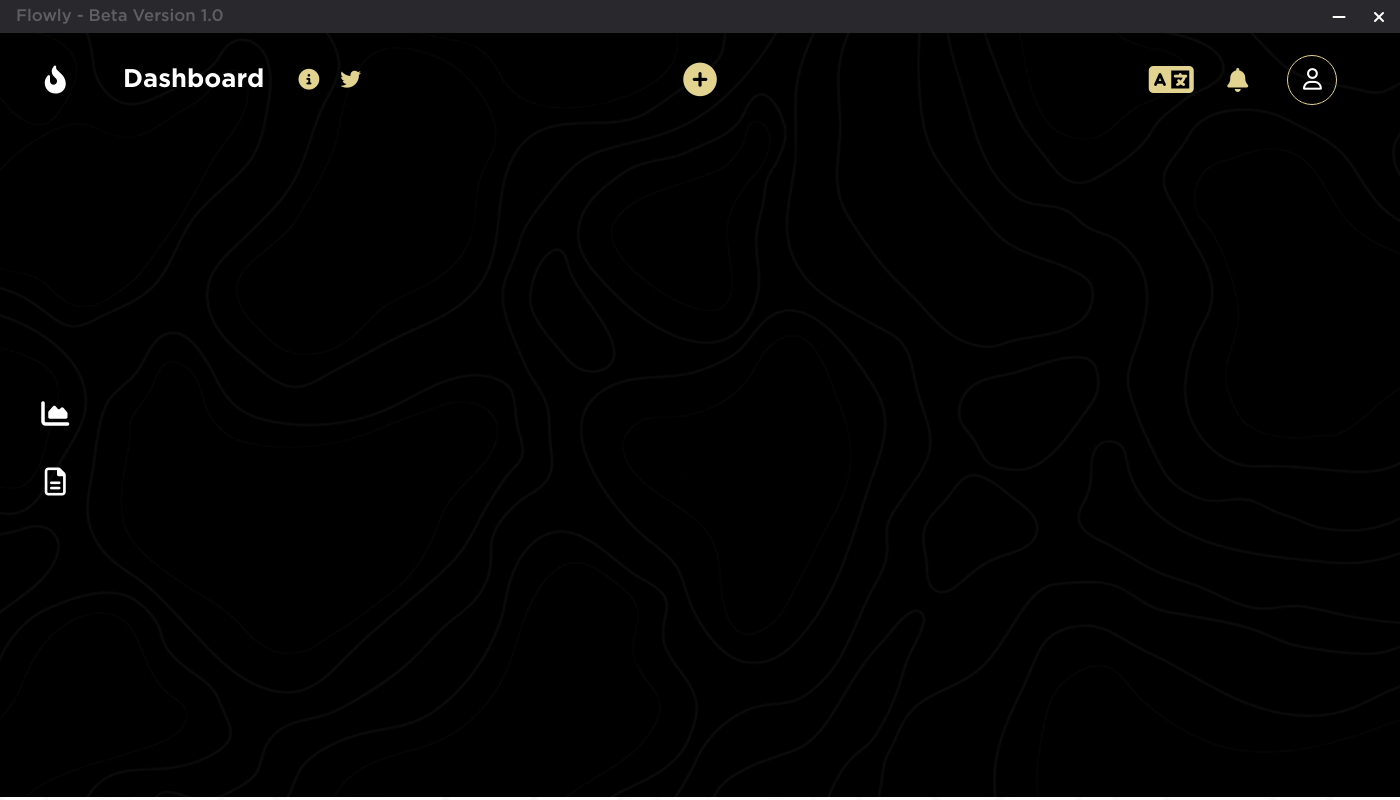
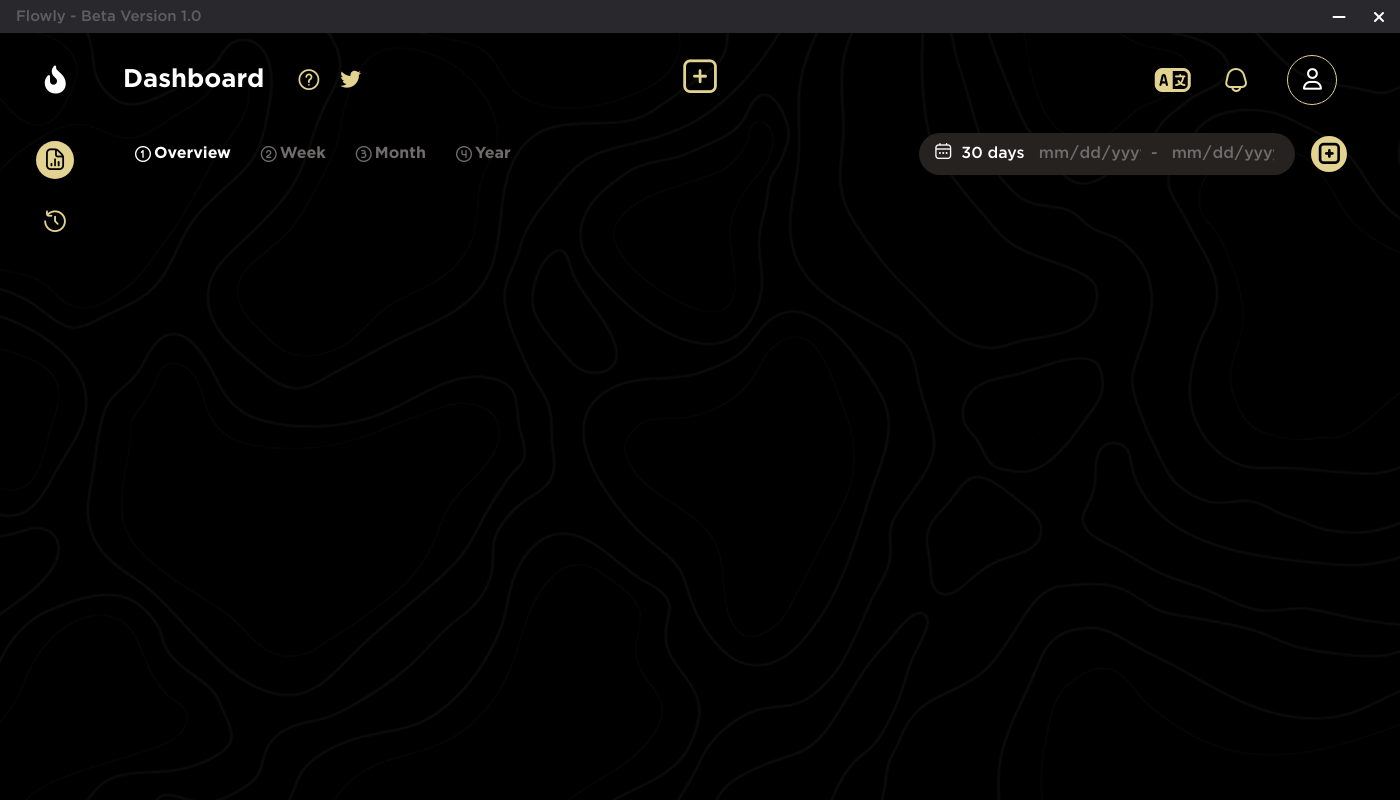
Before and after one commit to thomasperge/Flowly, an Electron app: page src/components/pages/dashboard.html in a window 1400 px wide. Drawn offline with nearby package versions, Linux system fonts and the light colour scheme.

Commit message:
Squashed commit of the following:
commit c2ba16669f6d072710b163456ce78423914e1068
Author: Thomasperge <thomaskauffmant74@gmail.com>
Date:   Wed Mar 22 13:10:21 2023 +0100

    feat: change navbar logo and fix container bug

commit 7d50cb2db2e7d1849737f67e1fd6fef693011a8c
Author: Thomasperge <thomaskauffmant74@gmail.com>
Date:   Wed Mar 22 12:31:48 2023 +0100

    feat: add date selsector

commit 4630dd2c148221eca2a179829809140ca8204c0d
Author: Thomasperge <thomaskauffmant74@gmail.com>
Date:   Wed Mar 22 11:58:28 2023 +0100

    feat: change logo navbar and page system

commit c531fadc94aeb863ad2e07a54d74a04c27f96213
Author: Thomasperge <thomaskauffmant74@gmail.com>
Date:   Wed Mar 22 11:33:03 2023 +0100

    feat: add select color overview

commit d34e613bd2d2d290a81e43369291130b5afd0d0f
Author: Thomasperge <thomaskauffmant74@gmail.com>
Date:   Wed Mar 22 11:13:45 2023 +0100

    feat: add new logo + overview navbar

commit 670dacc056966bfb046a668cf7a63b8b6d49a350
Author: Thomasperge <thomaskauffmant74@gmail.com>
Date:   Wed Mar 22 10:21:09 2023 +0100

    feat: center logo left navbar

```diff
--- a/main.js
+++ b/main.js
@@ -22,10 +22,10 @@ const createWindow = () => {
     windows = new BrowserWindow({
         frame: false,
         autoHideMenuBar: true,
-        width: 1425,
-        height: 725,
+        width: 1400,
+        height: 705,
         minWidth: 1325,
-        minHeight: 705,
+        minHeight: 675,
         resizable: true,
         webPreferences: {
             contextIsolation: true,
--- a/src/components/pages/dashboard.html
+++ b/src/components/pages/dashboard.html
@@ -5,6 +5,8 @@
     <meta http-equiv="X-UA-Compatible" content="IE=edge">
     <meta name="viewport" content="width=device-width, initial-scale=1.0">
     <link rel="stylesheet" href="https://cdnjs.cloudflare.com/ajax/libs/font-awesome/6.2.0/css/all.min.css" integrity="sha512-xh6O/CkQoPOWDdYTDqeRdPCVd1SpvCA9XXcUnZS2FmJNp1coAFzvtCN9BmamE+4aHK8yyUHUSCcJHgXloTyT2A==" crossorigin="anonymous" referrerpolicy="no-referrer" />
+    <link rel='stylesheet' href='https://cdn-uicons.flaticon.com/uicons-regular-rounded/css/uicons-regular-rounded.css'>
+    <link rel='stylesheet' href='https://cdn-uicons.flaticon.com/uicons-bold-rounded/css/uicons-bold-rounded.css'>
     <link rel="stylesheet" href="./../style/style.css">
     <title>Document</title>
 </head>
@@ -28,16 +30,16 @@
                     <div class="dashboard-logoRounded flex"><i class="fa-solid fa-fire-flame-curved"></i></div>
                 </div>
                 <div class="dashboard-title flex">Dashboard</div>
-                <div class="dashboard-aboutLogo flex"><i class="fa-solid fa-circle-info"></i><i class="fa-brands fa-twitter"></i></div>
+                <div class="dashboard-aboutLogo flex"><i class="fi fi-rr-interrogation flex"></i><i class="fa-brands fa-twitter"></i></div>
             </div>
 
             <!-- Middle -->
             <div class="dashboard-plusLogo flex">
-                <i class="fa-solid fa-circle-plus" id="toggle-button"></i>
+                <i class="fi fi-rr-square-plus" id="toggle-button"></i>
                 <div class="dashboard-addArea flex" id="addArea">
-                    <i class="fa-solid fa-car dashboard-addLogo flex" id="fa-car"></i>
-                    <i class="fa-solid fa-bolt dashboard-addLogo flex" id="fa-bolt"></i>
-                    <i class="fa-solid fa-oil-well dashboard-addLogo flex" id="fa-oil-well"></i>
+                    <i class="fi fi-rr-car-side dashboard-addLogo flex" id="fa-car"></i>
+                    <i class="fi fi-rr-bulb dashboard-addLogo flex" id="fa-bolt"></i>
+                    <i class="fi fi-rr-gas-pump-alt dashboard-addLogo flex" id="fa-oil-well"></i>
                 </div>
             </div>
 
@@ -94,28 +96,77 @@
 
             <!-- Right Icon -->
             <div class="dashboard-rightIcon">
-                <div class="dashboard-languageLogo flex"><i class="fa-solid fa-language"></i></div>
-                <div class="dashboard-notificationLogo flex"><i class="fa-solid fa-bell"></i></div>
+                <div class="dashboard-languageLogo flex"><i class="fi fi-rr-language flex"></i></div>
+                <div class="dashboard-notificationLogo flex"><i class="fi fi-rr-bell flex"></i></div>
                 <div class="dashboard-UserLogo flex">
                     <div class="dashboard-logoRoundedUser flex"><i class="fa-regular fa-user"></i></div>
                 </div>
             </div>
         </div>
+
         <!-- Second Green - All Stats Display -->
         <div class="dashboard-SCountainer2">
             <!-- First Blue - Left NavBar-->
-            <div class="dashboard-SCountainer2-1 flex">
+            <div class="dashboard-SCountainer2-1">
                 <div class="dashboard-logoContainer">
-                    <i class="fa-solid fa-chart-area flex"></i>
-                    <i class="fa-regular fa-file-lines flex"></i>
+                    <!-- Logo Graphs -->
+                    <div class="dashboard-logoLeftNavBarAreaRouded flex">
+                        <i class="fi fi-rr-file-chart-line dashboard-logoLeftNavBar logoOn flex"></i>
+                    </div>
+                    <!-- Logo Graphs -->
+                    <div class="dashboard-logoLeftNavBarAreaRouded flex">
+                        <i class="fi fi-rr-time-past dashboard-logoLeftNavBar logoOff flex"></i>
+                    </div>
                 </div>
             </div>
+
             <!-- Second Blue - All Graphs -->
             <div class="dashboard-SCountainer2-2" id="dashboard-SCountainer2-2">
-                <!-- First Pink - Time Range-->
-                <div class="dashboard-SCountainer2-2-1">
+                <!-- First Pink - Overview Range -->
+                <div class="dashboard-SCountainer2-2-1 flex">
 
+                    <!-- Overview Container -->
+                    <div class="dashboard-overviewByDateContainer">
+                        <!-- Left Overview area -->
+                        <div class="dashboard-overviewByDateLeftArea">
+                            <!-- Overview -->
+                            <div class="dashboard-overviewTitle 0 flex white">
+                                <i class="fi fi-rr-circle-1 flex"></i>
+                                Overview
+                            </div>
+                            <!-- Week -->
+                            <div class="dashboard-overviewTitle 1 flex gray">
+                                <i class="fi fi-rr-circle-2 flex"></i>
+                                Week
+                            </div>
+                            <!-- Month -->
+                            <div class="dashboard-overviewTitle 2 flex gray">
+                                <i class="fi fi-rr-circle-3 flex"></i>
+                                Month
+                            </div>
+                            <!-- Year -->
+                            <div class="dashboard-overviewTitle 3 flex gray">
+                                <i class="fi fi-rr-circle-4 flex"></i>
+                                Year
+                            </div>
+                        </div>
+
+                        <!-- Right Overview area -->
+                        <div class="dashboard-overviewByDateRightArea">
+                            <div class="dashboard-overviewDateInputArea">
+                                <i class="fi fi-rr-calendar"></i>
+                                30 days
+                                <input type="date" name="" id="" class="dashboard-overviewInputDate">
+                                <div class="gray">-</div>
+                                <input type="date" name="" id="" class="dashboard-overviewInputDate">
+                            </div>
+                            <div class="dashboard-overviewAddDateArea flex">
+                                <i class="fi fi-br-square-plus flex"></i>
+                            </div>
+                        </div>
+                    </div>
                 </div>
+
                 <!-- Second Pink - All Graphs-->
                 <div class="dashboard-SCountainer2-2-2">
 
--- a/src/components/style/style.css
+++ b/src/components/style/style.css
@@ -48,6 +48,14 @@ input[type=number]::-webkit-inner-spin-button {
     -webkit-appearance: none;
 }
 
+input::-webkit-calendar-picker-indicator{
+    display: none;
+}
+
+input[type="date"]::-webkit-input-placeholder{
+    visibility: hidden !important;
+}
+
 /* =========== TitleBar =========== */
 .titlebar {
     width: 100%;
@@ -75,7 +83,7 @@ input[type=number]::-webkit-inner-spin-button {
     font-family: "GothamMedium";
     position: absolute;
     opacity: 25%;
-    font-size: 2.1vh;
+    font-size: 15px;
     left: 0;
 }
 
@@ -100,6 +108,12 @@ input[type=number]::-webkit-inner-spin-button {
 .white {
     color: white;
 }
+
+.gray {
+    color: #6f6c6b;
+}
+
+
 /* =========== Main Container =========== */
 .container {
     display: flex;
@@ -127,7 +141,7 @@ input[type=number]::-webkit-inner-spin-button {
     position: relative;
     width: 98%;
     height: 98%;
-    padding-right: 4%;
+    padding-right: 7%;
     background: linear-gradient(rgba(34, 0, 255, 0.868), rgba(255,255,255,.5)), url('../../../assets/AdobeStock_220385906_Preview-transformed.jpeg');
     background-size: cover;
     border-radius: 10px;
@@ -349,14 +363,15 @@ input[type=number]::-webkit-inner-spin-button {
     background: linear-gradient(rgba(34, 0, 255, 0.84), rgba(206, 206, 206, 0.5)), url('../../../assets/inline_image_preview.jpg');
     background-size: cover;
     border-radius: 10px;
-    padding-right: 4%;
+    padding-right: 7%;
 }
 
 /* =========== DashBoard =========== */
 /* == All Container (cf. Assets) == */
 .dashboard-container {
+    position: absolute;
     width: auto;
-    height: 92vh;
+    /* height: 92vh; */
     margin: 0;
     overflow: hidden;
     padding: 1%;
@@ -365,7 +380,7 @@ input[type=number]::-webkit-inner-spin-button {
     top: 33px;
     bottom: 0;
     gap: 2%;
-    overflow-y: auto;
+    overflow-y:hidden;
     background-image: url('../../../assets/background.png');
     background-size: cover;
 }
@@ -387,6 +402,7 @@ input[type=number]::-webkit-inner-spin-button {
 .dashboard-SCountainer2-1 {
     width: 6%;
     height: 100%;
+    padding: 2% 0 0 0;
 }
 
 .dashboard-SCountainer2-2 {
@@ -397,12 +413,12 @@ input[type=number]::-webkit-inner-spin-button {
 /* ====== Pink Container ====== */
 .dashboard-SCountainer2-2-1 {
     width: 100%;
-    height: 10%;
+    height: 12%;
 }
 
 .dashboard-SCountainer2-2-2 {
     width: 100%;
-    height: 90%;
+    height: 88%;
 }
 
 /* == All Logo & Area Logo - Top NavBar == */
@@ -574,7 +590,7 @@ input[type=number]::-webkit-inner-spin-button {
     font-family: "GothamMedium";
     border-radius: 5px;
     border: 1.5px solid #454955;
-    background-color: #323741;
+    background-color: #26221f;
 }
 
 .dashboard-carPopupSendButtonArea {
@@ -640,8 +656,102 @@ input[type=number]::-webkit-inner-spin-button {
 /* == Container (Logo) == */
 .dashboard-logoContainer {
     display: grid;
-    color: white;
-    font-size: 3.5vh;
-    gap: 5vh;
+    font-size: 2.7vh;
+    gap: 3vh;
     cursor: pointer;
 }
+
+.dashboard-logoLeftNavBarAreaRouded {
+    width: 100%;
+    height: auto;
+}
+
+.dashboard-logoLeftNavBar {
+    width: 4.7vh;
+    height: 4.7vh;
+    border-radius: 100%;
+}
+
+.logoOn {
+    color: black;
+    background-color: #e2d390;
+}
+
+.logoOff {
+    color: #e2d390;
+    background-color: black;
+}
+
+
+/* =========== Overview Date =========== */
+/* == Area with all logos inside == */
+.dashboard-overviewByDateContainer {
+    display: flex;
+    width: 94%;
+    height: 70%;
+    justify-content: space-between;
+}
+
+.dashboard-overviewByDateLeftArea {
+    display: flex;
+    align-items: center;
+    width: 45%;
+    height: 100%;
+    color: white;
+    font-size: 2vh;
+    font-family: 'GothamBold';
+    gap: 30px;
+}
+
+.dashboard-overviewByDateRightArea {
+    display: flex;
+    align-items: center;
+    justify-content: flex-end;
+    width: auto;
+    height: 100%;
+    gap: 2vh;
+}
+
+/* == Left Area == */
+.dashboard-overviewTitle {
+    gap: 3px;
+    cursor: pointer;
+}
+
+/* == Right Area == */
+.dashboard-overviewDateInputArea {
+    display: flex;
+    width: 43vh;
+    height: 75%;
+    padding: 0 2vh 0 2vh;
+    align-items: center;
+    color: white;
+    font-size: 2vh;
+    font-family: "GothamMedium";
+    gap: 10px;
+    background-color: #26221f;
+    border-radius: 50px;
+}
+
+.dashboard-overviewInputDate {
+    width: 30%;
+    outline: none;
+    border: none;
+    font-size: 2vh;
+    font-family: "GothamMedium";
+    color: #6f6c6b;
+    background-color: rgba(255, 0, 0, 0);
+    cursor: pointer;
+    padding: 0.3vh 0 0.3vh 0.4vh;
+    border-radius: 7px;
+}
+
+.dashboard-overviewAddDateArea {
+    width: 4.5vh;
+    height: 4.5vh;
+    color: black;
+    border-radius: 100%;
+    font-size: 2.65vh;
+    cursor: pointer;
+    background-color: #e2d390;
+}
```
Also changed, not shown: src/components/script/dashboard.js (+29 -9 lines), assets/model.png (renamed from assets/2023-03-19 21_39_02-Analytics Dashboard Design by Bogdan Nikitin for NIKITIN 🇺🇦 on Dribbble.png), assets/modelColor.png (renamed from assets/2023-03-19 21_39_02-Analytics Dashboard Design by Bogdan Nikitin for NIKITIN 🇺🇦 on Dribbble2.png).
